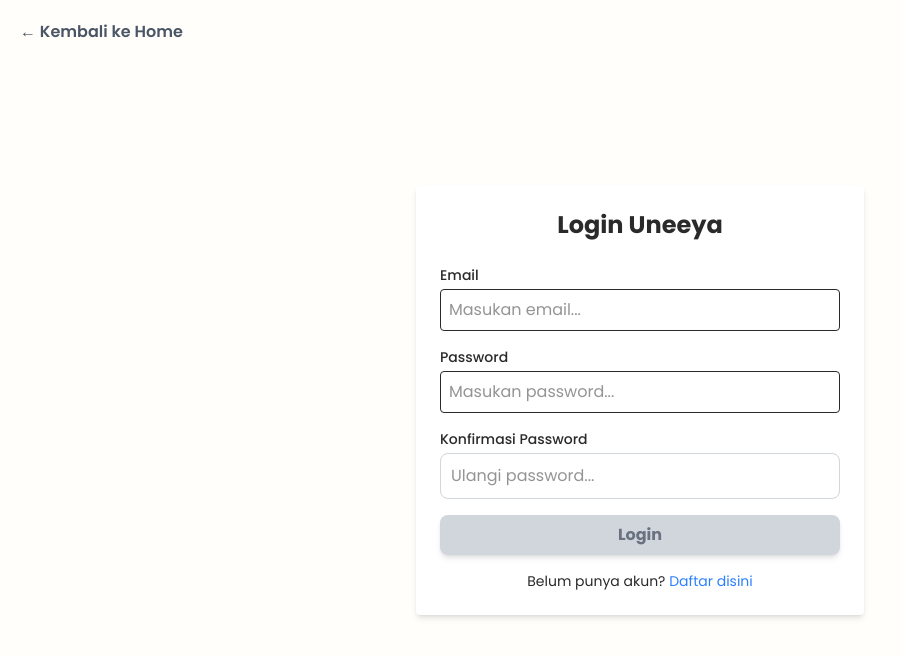
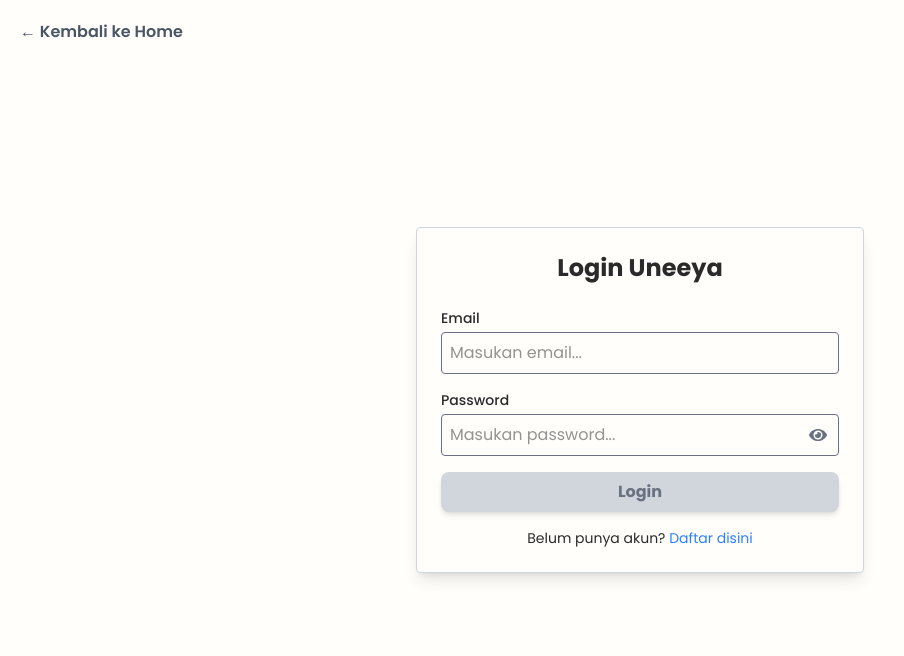
Before and after one commit to irsyadielnur/Uneeya-Handicraft-Frontend, a React (Vite) app: page /login in a window 1280 px wide. Shown: the top 656 px of the page, without its empty margins (0-904 px from the left). Built offline with nearby package versions, Linux system fonts and the light colour scheme; no server answers.

Commit message:
perbaikan input login

```diff
--- a/src/pages/auth/Login.jsx
+++ b/src/pages/auth/Login.jsx
@@ -3,17 +3,19 @@
 import { useDispatch, useSelector } from 'react-redux';
 import { loginUser, clearError } from '../../redux/slices/authSlice';
 import toast from 'react-hot-toast';
+import { FaEye, FaEyeSlash } from 'react-icons/fa';
 
 const Login = () => {
   const [formData, setFormData] = useState({
     email: '',
     password: '',
-    confirmPassword: '',
   });
+
+  const [showPassword, setShowPassword] = useState(false);
 
   const dispatch = useDispatch();
   const navigate = useNavigate();
-  const { isLoading, error, isAuthenticated } = useSelector((state) => state.auth);
+  const { isLoading, error } = useSelector((state) => state.auth);
 
   useEffect(() => {
     if (error) {
@@ -43,8 +45,7 @@
     }
   };
 
-  const isPasswordMatch = formData.password === formData.confirmPassword;
-  const isFormValid = formData.email && formData.password && formData.confirmPassword && isPasswordMatch;
+  const isFormValid = formData.email && formData.password;
 
   return (
     <div className="relative min-h-screen flex items-center justify-center">
@@ -52,46 +53,38 @@
         ← Kembali ke Home
       </Link>
 
-      <div className="w-full max-w-md p-6 bg-white rounded shadow-md">
+      <div className="w-full max-w-md p-6 bg-cream rounded shadow-lg border border-gray-300">
         <h2 className="text-2xl font-bold text-center mb-6">Login Uneeya</h2>
         <form onSubmit={handleSubmit} className="space-y-4">
           <div>
             <label className="block text-sm font-medium mb-1">Email</label>
-            <input type="email" name="email" value={formData.email} onChange={handleChange} placeholder="Masukan email..." required className="w-full border p-2 rounded" />
+            <input
+              type="email"
+              name="email"
+              value={formData.email}
+              onChange={handleChange}
+              placeholder="Masukan email..."
+              required
+              className="w-full border p-2 border-gray-500 rounded pr-10 focus:ring-2 focus:ring-yellow-400 focus:border-transparent outline-none transition"
+            />
           </div>
 
           <div>
             <label className="block text-sm font-medium mb-1">Password</label>
-            <input type="password" name="password" value={formData.password} onChange={handleChange} placeholder="Masukan password..." required className="w-full border p-2 rounded" />
-          </div>
-
-          <div>
-            <label className="block text-sm font-medium mb-1">Konfirmasi Password</label>
-            <input
-              type="password"
-              name="confirmPassword"
-              value={formData.confirmPassword}
-              onChange={handleChange}
-              placeholder="Ulangi password..."
-              required
-              className={`w-full border p-2.5 rounded-lg outline-none transition ${
-                formData.confirmPassword && !isPasswordMatch
-                  ? 'border-red-500 bg-red-50 focus:border-red-500 focus:ring-red-200'
-                  : formData.confirmPassword && isPasswordMatch
-                  ? 'border-green-500 bg-green-50 focus:border-green-500 focus:ring-green-200'
-                  : 'border-gray-300 focus:ring-2 focus:ring-yellow-400'
-              }`}
-            />
-            {formData.confirmPassword && !isPasswordMatch && (
-              <p className="text-red-500 text-xs mt-1 font-medium flex items-center">
-                <span className="mr-1">⚠</span> Password tidak cocok!
-              </p>
-            )}
-            {formData.confirmPassword && isPasswordMatch && (
-              <p className="text-green-600 text-xs mt-1 font-medium flex items-center">
-                <span className="mr-1">✓</span> Password cocok.
-              </p>
-            )}
+            <div className="relative">
+              <input
+                type={showPassword ? 'text' : 'password'}
+                name="password"
+                value={formData.password}
+                onChange={handleChange}
+                placeholder="Masukan password..."
+                required
+                className="w-full border p-2 border-gray-500 rounded pr-10 focus:ring-2 focus:ring-yellow-400 focus:border-transparent outline-none transition"
+              />
+              <button type="button" onClick={() => setShowPassword(!showPassword)} className="absolute right-3 top-1/2 transform -translate-y-1/2 text-gray-500 hover:text-gray-700 cursor-pointer active:scale-95">
+                {showPassword ? <FaEyeSlash size={18} /> : <FaEye size={18} />}
+              </button>
+            </div>
           </div>
 
           <button
--- a/src/pages/auth/Register.jsx
+++ b/src/pages/auth/Register.jsx
@@ -64,23 +64,47 @@
         ← Kembali ke Home
       </Link>
 
-      <div className="w-full max-w-md p-6 bg-white rounded shadow-md">
+      <div className="w-full max-w-md p-6 bg-cream rounded shadow-lg border border-gray-300">
         <h2 className="text-2xl font-bold text-center mb-6">Daftar Akun Baru</h2>
 
         <form onSubmit={handleSubmit} className="space-y-4">
           <div>
             <label className="block text-sm font-medium mb-1">Username</label>
-            <input type="text" name="username" value={formData.username} onChange={handleChange} className="w-full border p-2 rounded" placeholder="Masukkan username" required />
+            <input
+              type="text"
+              name="username"
+              value={formData.username}
+              onChange={handleChange}
+              className="w-full border p-2 border-gray-500 rounded pr-10 focus:ring-2 focus:ring-yellow-400 focus:border-transparent outline-none transition"
+              placeholder="Masukkan username"
+              required
+            />
           </div>
 
           <div>
             <label className="block text-sm font-medium mb-1">Email</label>
-            <input type="email" name="email" value={formData.email} onChange={handleChange} className="w-full border p-2 rounded" placeholder="nama@email.com" required />
+            <input
+              type="email"
+              name="email"
+              value={formData.email}
+              onChange={handleChange}
+              className="w-full border p-2 border-gray-500 rounded pr-10 focus:ring-2 focus:ring-yellow-400 focus:border-transparent outline-none transition"
+              placeholder="nama@email.com"
+              required
+            />
           </div>
 
           <div>
             <label className="block text-sm font-medium mb-1">Password</label>
-            <input type="password" name="password" value={formData.password} onChange={handleChange} className="w-full border p-2 rounded" placeholder="Buat password..." required />
+            <input
+              type="password"
+              name="password"
+              value={formData.password}
+              onChange={handleChange}
+              className="w-full border p-2 border-gray-500 rounded pr-10 focus:ring-2 focus:ring-yellow-400 focus:border-transparent outline-none transition"
+              placeholder="Buat password..."
+              required
+            />
           </div>
 
           <div>
```
